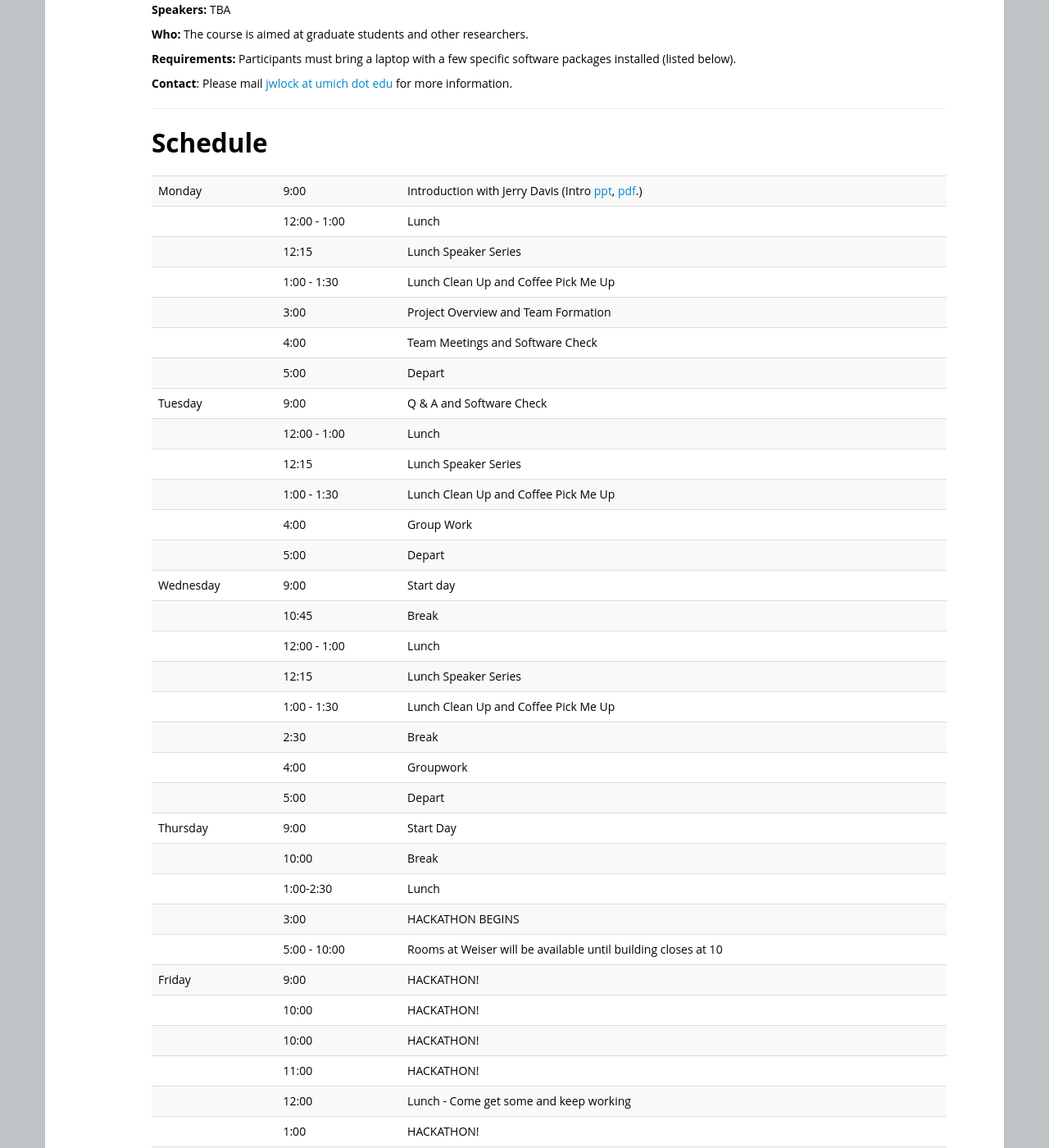
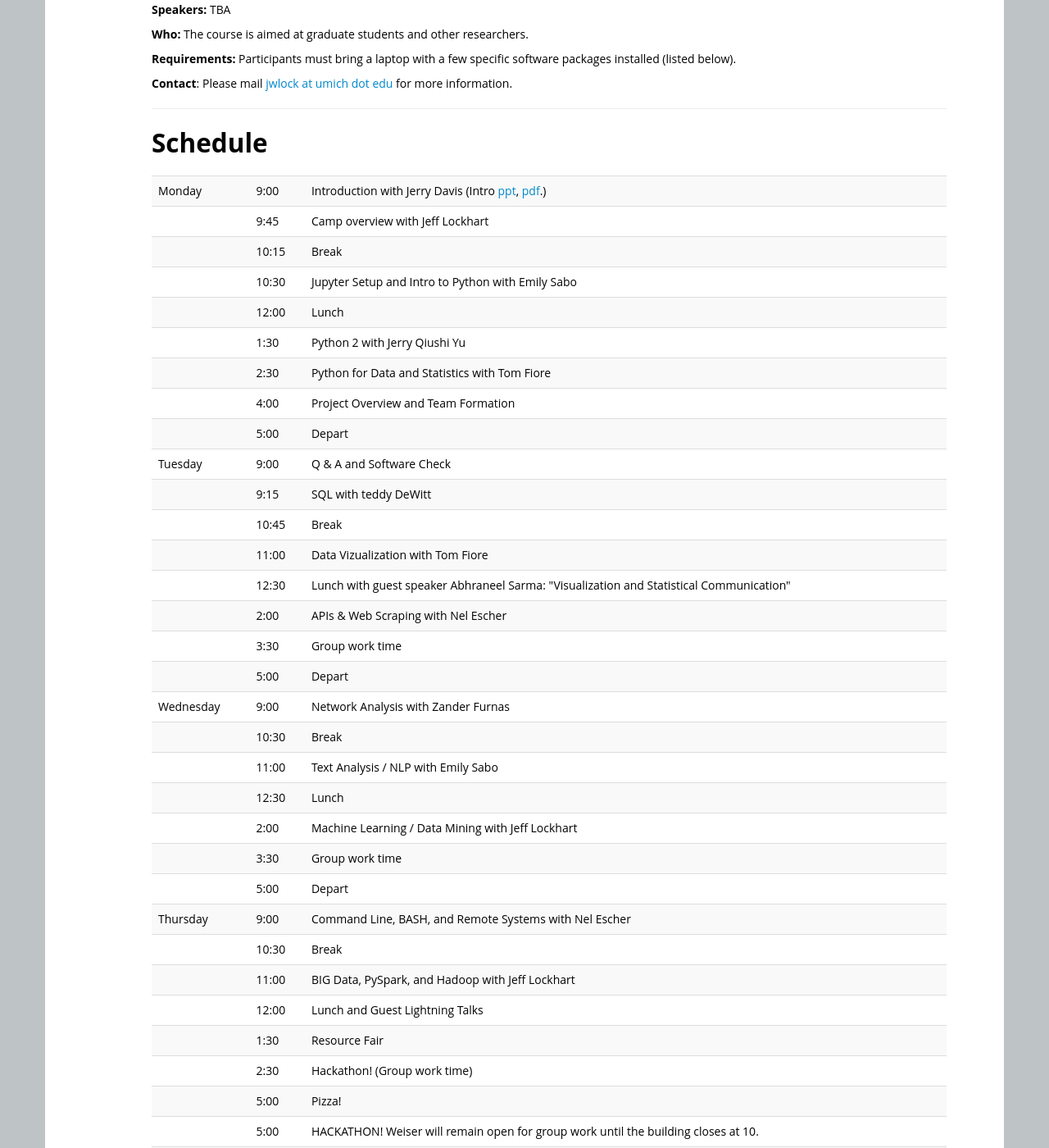
Before and after one commit to ICOSBigDataCamp/2019-summer-camp, a Jekyll site: the page built from index.html, in a window 1280 px wide and 1400 px high, scrolled down 668 px. Shown: the whole window at 82% size. Built offline with Jekyll 4.4.1, drawn with Linux system fonts in a browser that asks for light colours; some of the changed text lies outside the part shown.

Commit message:
preliminary schedule added

```diff
--- a/index.html
+++ b/index.html
@@ -139,44 +139,47 @@ Organizing committee: Elizabeth Bruch, Jerry Davis
 <h2>Schedule</h2>
 <table class="table table-striped">
   <tr> <td>Monday</td>  <td>9:00</td>   <td>Introduction with Jerry Davis (Intro <a href="slides/Jerry big data intro 2017.pptx" target="_blank">ppt</a>,  <a href="slides/Jerry big data intro 2017.pdf" target="_blank">pdf</a>.)  </td> </tr>
-  <tr> <td></td>        <td>12:00 - 1:00</td>   <td>Lunch</td> </tr>
-  <tr> <td></td>        <td>12:15</td>   <td>Lunch Speaker Series </td> </tr>
-  <tr> <td></td>        <td>1:00 - 1:30</td>    <td>Lunch Clean Up and Coffee Pick Me Up</td> </tr>
-  <tr> <td></td>       <td>3:00</td>    <td>Project Overview and Team Formation</td> </tr>
-  <tr> <td></td>       <td>4:00</td>    <td>Team Meetings and Software Check</td> </tr>
+  <tr> <td></td>        <td>9:45</td>   <td>Camp overview with Jeff Lockhart</td> </tr>
+  <tr> <td></td>        <td>10:15</td>   <td>Break</td> </tr>
+  <tr> <td></td>        <td>10:30</td>   <td>Jupyter Setup and Intro to Python with Emily Sabo</td> </tr>
+  <tr> <td></td>        <td>12:00</td>   <td>Lunch</td> </tr>
+  <tr> <td></td>        <td>1:30</td>    <td>Python 2 with Jerry Qiushi Yu</td> </tr>
+  <tr> <td></td>       <td>2:30</td>    <td>Python for Data and Statistics with Tom Fiore</td> </tr>
+  <tr> <td></td>       <td>4:00</td>    <td>Project Overview and Team Formation</td> </tr>
   <tr> <td></td>       <td>5:00</td>    <td>Depart</td> </tr>
 
-  <tr> <td>Tuesday</td><td>9:00</td>    <td> Q & A and Software Check </td> </tr>
-  <tr> <td></td>       <td>12:00 - 1:00 </td>   <td>Lunch</td> </tr>
-  <tr> <td></td>       <td>12:15</td>   <td>Lunch Speaker Series</td> </tr>
-  <tr> <td></td>       <td>1:00 - 1:30</td>    <td>Lunch Clean Up and Coffee Pick Me Up</td> </tr>
-  <tr> <td></td>       <td>4:00</td>   <td>Group Work</td> </tr>
+  <tr> <td>Tuesday</td><td>9:00</td>    <td>Q & A and Software Check</td> </tr>
+  <tr> <td></td>       <td>9:15</td>   <td>SQL with teddy DeWitt</td> </tr>
+  <tr> <td></td>       <td>10:45</td>   <td>Break</td> </tr>
+  <tr> <td></td>       <td>11:00</td>   <td>Data Vizualization with Tom Fiore</td> </tr>
+  <tr> <td></td>       <td>12:30</td>   <td>Lunch with guest speaker Abhraneel Sarma: "Visualization and Statistical Communication"</td> </tr>
+  <tr> <td></td>       <td>2:00</td>   <td>APIs & Web Scraping with Nel Escher</td> </tr>
+  <tr> <td></td>       <td>3:30</td>   <td>Group work time</td> </tr>
   <tr> <td></td>       <td>5:00</td>   <td>Depart</td> </tr>
 
-  <tr> <td>Wednesday</td><td>9:00</td>    <td>Start day</td> </tr>
-  <tr> <td></td>       <td>10:45</td>   <td>Break</td> </tr>
-  <tr> <td></td>       <td>12:00 - 1:00 </td>   <td>Lunch</td> </tr>
-  <tr> <td></td>       <td>12:15</td>   <td>Lunch Speaker Series</td> </tr>
-  <tr> <td></td>       <td>1:00 - 1:30</td>    <td>Lunch Clean Up and Coffee Pick Me Up</td> </tr>
-  <tr> <td></td>       <td>2:30</td>   <td>Break</td> </tr>
-  <tr> <td></td>       <td>4:00</td>   <td>Groupwork</td> </tr>
+  <tr> <td>Wednesday</td><td>9:00</td>    <td>Network Analysis with Zander Furnas</td> </tr>
+  <tr> <td></td>       <td>10:30</td>   <td>Break</td> </tr>
+  <tr> <td></td>       <td>11:00</td>   <td>Text Analysis / NLP with Emily Sabo</td> </tr>
+  <tr> <td></td>       <td>12:30</td>   <td>Lunch</td> </tr>
+  <tr> <td></td>       <td>2:00</td>    <td>Machine Learning / Data Mining with Jeff Lockhart</td> </tr>
+  <tr> <td></td>       <td>3:30</td>   <td>Group work time</td> </tr>
   <tr> <td></td>       <td>5:00</td>   <td>Depart</td> </tr>
 
-  <tr> <td>Thursday</td><td>9:00</td>   <td>Start Day</td> </tr>
-  <tr> <td></td>       <td>10:00</td>   <td>Break</td> </tr>
-  <tr> <td></td>       <td>1:00-2:30 </td>   <td>Lunch</td> </tr>
-  <tr> <td></td>       <td>3:00</td>   <td>HACKATHON BEGINS</td> </tr>
-  <tr> <td></td>       <td>5:00 - 10:00</td>   <td>Rooms at Weiser will be available until building closes at 10</td> </tr>
+  <tr> <td>Thursday</td><td>9:00</td>   <td>Command Line, BASH, and Remote Systems with Nel Escher</td> </tr>
+  <tr> <td></td>       <td>10:30</td>   <td>Break</td> </tr>
+  <tr> <td></td>       <td>11:00</td>   <td>BIG Data, PySpark, and Hadoop with Jeff Lockhart</td> </tr>
+  <tr> <td></td>       <td>12:00</td>   <td>Lunch and Guest Lightning Talks</td> </tr>
+  <tr> <td></td>       <td>1:30</td>   <td>Resource Fair</td> </tr>
+  <tr> <td></td>       <td>2:30</td>   <td>Hackathon! (Group work time)</td> </tr>
+  <tr> <td></td>       <td>5:00</td>   <td>Pizza!</td> </tr>
+  <tr> <td></td>       <td>5:00</td>   <td>HACKATHON! Weiser will remain open for group work until the building closes at 10.</td> </tr>
 
   <tr> <td>Friday </td><td>9:00</td>    <td>HACKATHON!</td> </tr>
-  <tr> <td></td>       <td>10:00</td>   <td>HACKATHON!</td> </tr>
-  <tr> <td></td>       <td>10:00</td>   <td>HACKATHON!</td> </tr>
-  <tr> <td></td>       <td>11:00</td>   <td>HACKATHON!</td> </tr>
   <tr> <td></td>       <td>12:00</td>   <td>Lunch - Come get some and keep working</td> </tr>
   <tr> <td></td>       <td>1:00</td>   <td>HACKATHON!</td> </tr>
   <tr> <td></td>       <td>3:00</td>   <td>Presentations Begin</td> </tr>
-  <tr> <td></td>       <td>5:00</td>   <td>Feedback</td> </tr>
-  <tr> <td></td>       <td>6:00</td>   <td>Celebration at Dominick's</td> </tr>
+  <tr> <td></td>       <td>4:30</td>   <td>Feedback</td> </tr>
+  <tr> <td></td>       <td>5:30</td>   <td>Celebration at Dominick's</td> </tr>
 
 </table>
 
```
Also changed, not shown: other parts of index.html (+1 -1 lines).
